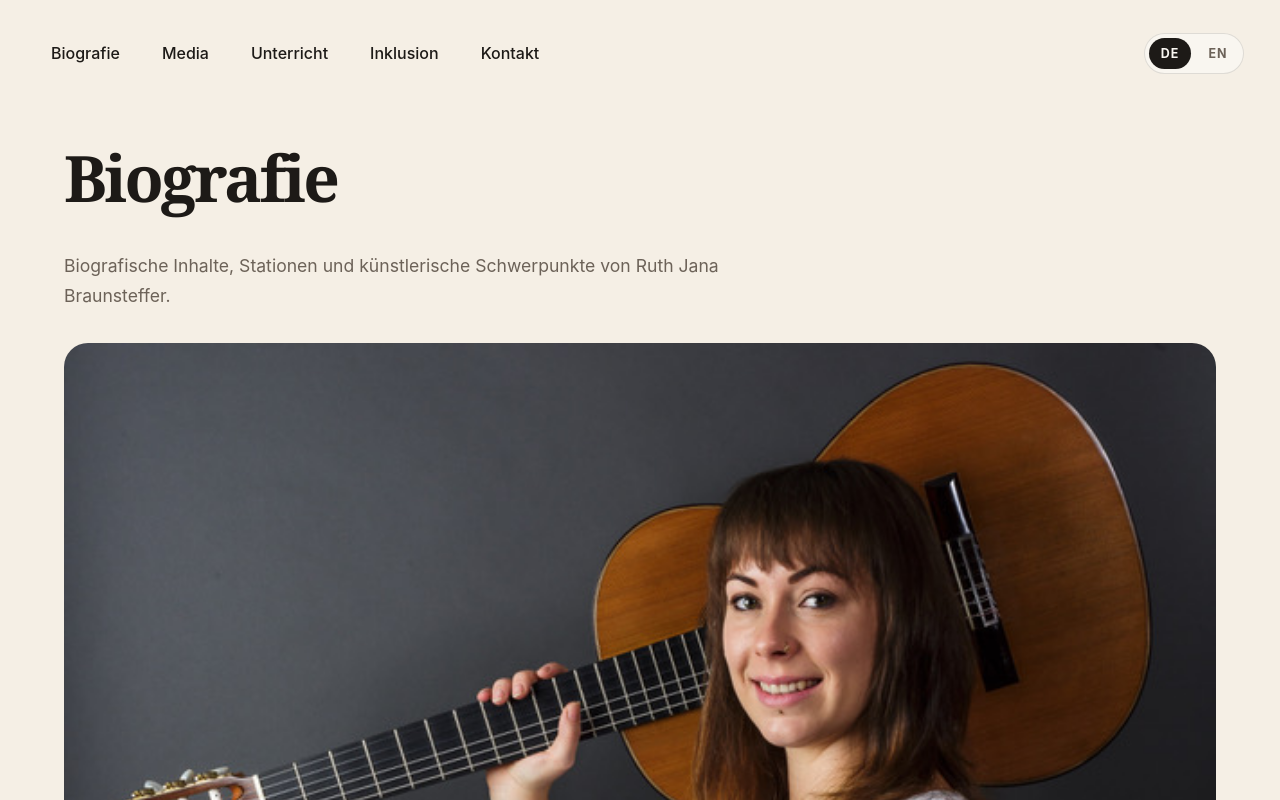
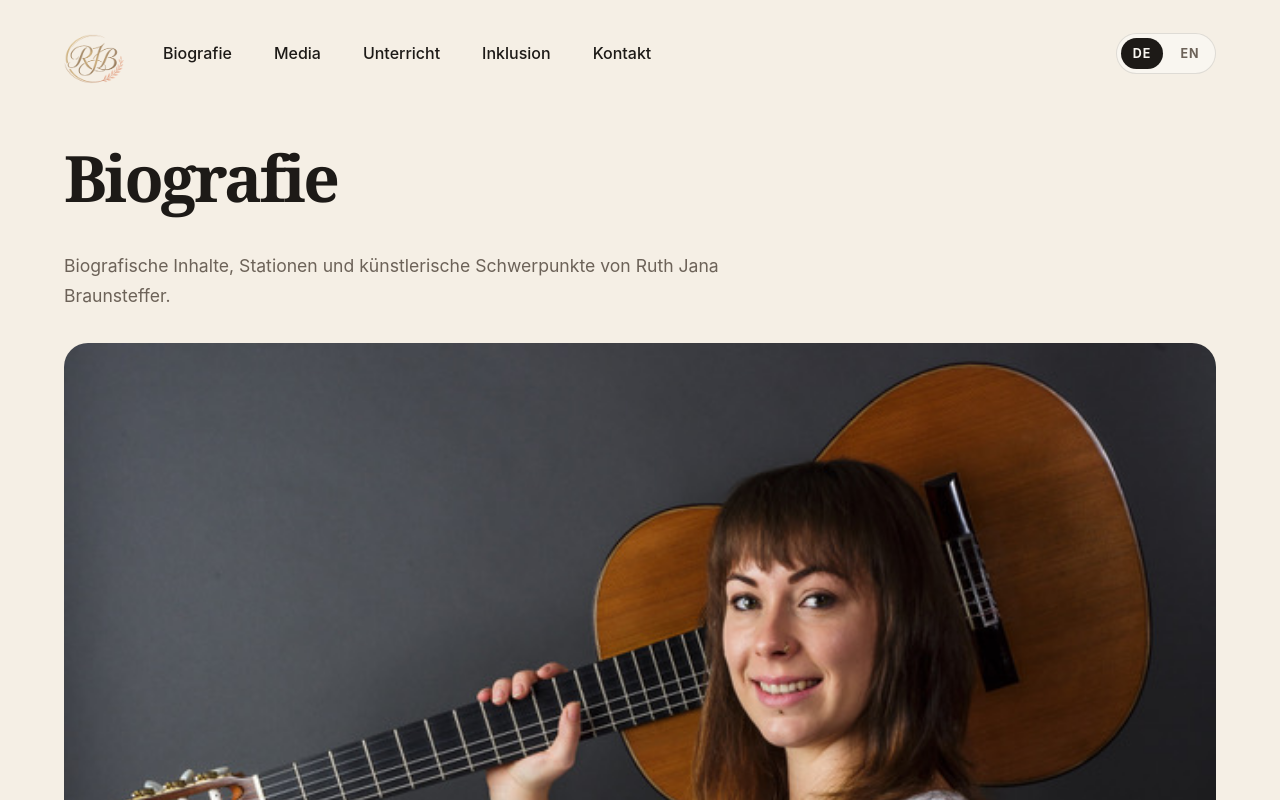
Before and after one commit to alejosky/jana, a Next.js app: page /de/biografie in a window 1280 px wide. Shown: the top 800 px of the page. Built offline with nearby package versions, Linux system fonts and the light colour scheme.

Commit message:
feat: refactor content card to main content class; enhance layout with menu wrap and logo

```diff
--- a/legacy/styles.css
+++ b/legacy/styles.css
@@ -74,7 +74,7 @@ button {
   background-position: center center;
 }
 
-.content-card {
+.main-content {
   position: relative;
   z-index: 1;
   width: 100%;
@@ -294,7 +294,7 @@ body.menu-open {
     min-height: 42rem;
   }
 
-  .content-card {
+  .main-content {
     padding: 32px 36px 40px;
   }
 
--- a/src/app/[locale]/[section]/page.tsx
+++ b/src/app/[locale]/[section]/page.tsx
@@ -76,8 +76,17 @@ export default async function SectionPage({ params }: PageProps) {
   }
 
   return (
-    <main className="content-card">
-      <SiteMenu locale={locale} siteData={siteData} />
+    <main className="main-content">
+      <div className="content-page__menu-wrap">
+        <Image
+          src="/assets/logo.png"
+          alt="Logo"
+          className="content-page__menu-logo"
+          width={144}
+          height={144}
+        />
+        <SiteMenu locale={locale} siteData={siteData} />
+      </div>
       <article className="content-page" aria-labelledby="section-title">
         <header className="topbar intro-topbar content-page__header">
           <h1 id="section-title">{page.title}</h1>
--- a/src/app/globals.css
+++ b/src/app/globals.css
@@ -82,7 +82,7 @@ button {
   background-position: center center;
 }
 
-.content-card {
+.main-content {
   position: relative;
   z-index: 1;
   width: 100%;
@@ -243,6 +243,25 @@ h1 {
   width: min(100%, 72rem);
   margin-inline: auto;
   padding-top: 32px;
+}
+
+.content-page__menu-wrap {
+  display: flex;
+  align-items: center;
+  gap: 16px;
+  width: min(100%, 72rem);
+  margin-inline: auto;
+  flex-wrap: nowrap;
+}
+
+.content-page__menu-wrap .site-menu {
+  flex: 1;
+}
+
+.content-page__menu-logo {
+  width: 60px;
+  height: auto;
+  flex: 0 0 auto;
 }
 
 .content-page__header {
@@ -432,7 +451,7 @@ body.menu-open {
     min-height: 42rem;
   }
 
-  .content-card {
+  .main-content {
     padding: 32px 36px 40px;
   }
 
@@ -489,6 +508,14 @@ body.menu-open {
     padding-top: 48px;
   }
 
+  .content-page__menu-wrap {
+    gap: 24px;
+  }
+
+  .content-page__menu-logo {
+    width: 60px;
+  }
+
   .content-page__gallery {
     grid-template-columns: repeat(2, minmax(0, 1fr));
   }
--- a/src/components/site-shell.tsx
+++ b/src/components/site-shell.tsx
@@ -29,7 +29,7 @@ export function SiteShell({ locale, siteData }: SiteShellProps) {
           <div className="hero__image" />
         </section>
 
-        <main className="content-card">
+        <main className="main-content">
           <SiteMenu locale={locale} siteData={siteData} />
 
           <section className="intro" aria-labelledby="site-title">
```
